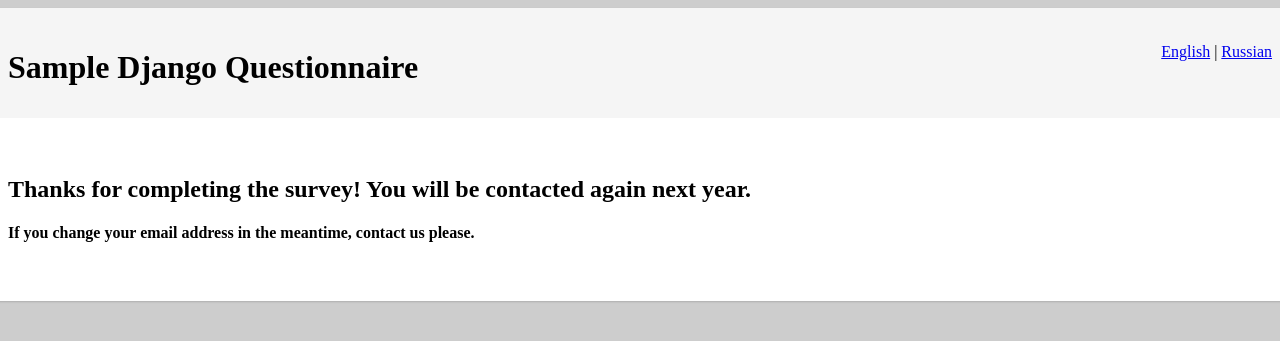
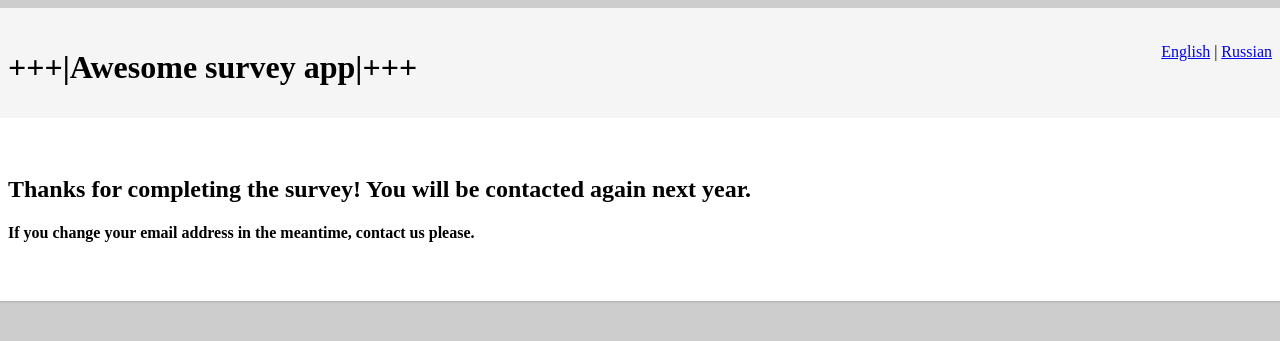
Before and after one commit to gisthere/surveyproj, a Django app: template questionnaire/templates/questionnaire/complete.html in a window 1280 px wide. Shown: the top 341 px of the page. Run offline with Django 3.2, Linux system fonts and the light colour scheme; the template is opened without the code that fills it, so the values that code supplies are empty; parts of the project's set-up code (start-up, migrations or seed data) failed here and were passed over; some libraries are stand-ins or nearby versions.

Commit message:
header modified

```diff
--- a/templates/base.html
+++ b/templates/base.html
@@ -37,7 +37,7 @@
             </div>
 
             <div class="page-header">
-                <h1>Sample Django Questionnaire</h1>
+                <h1>+++|Awesome survey app|+++</h1>
             </div>
 
             <div class="row">
```
